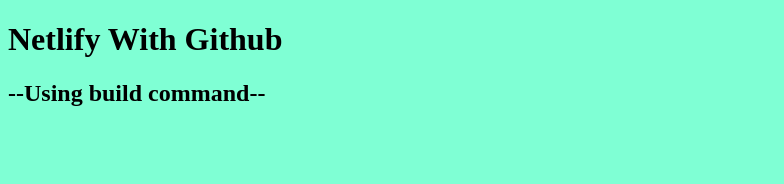
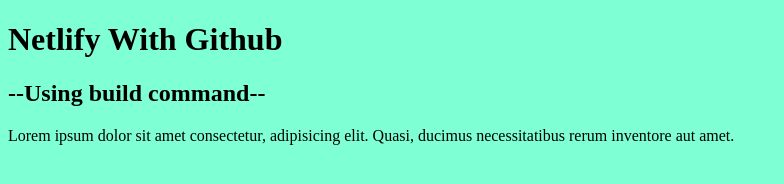
Before and after one commit to cartercherry/netlify, a website: page index.html in a window 1280 px wide. Shown: the whole page, without its empty margins (0-784 px from the left). Drawn offline with Linux system fonts and the light colour scheme.

Commit message:
lorem15 to index.html

```diff
--- a/index.html
+++ b/index.html
@@ -9,5 +9,9 @@
   <body>
     <h1>Netlify With Github</h1>
     <h2>--Using build command--</h2>
+    <p>
+      Lorem ipsum dolor sit amet consectetur, adipisicing elit. Quasi, ducimus
+      necessitatibus rerum inventore aut amet.
+    </p>
   </body>
 </html>
```
